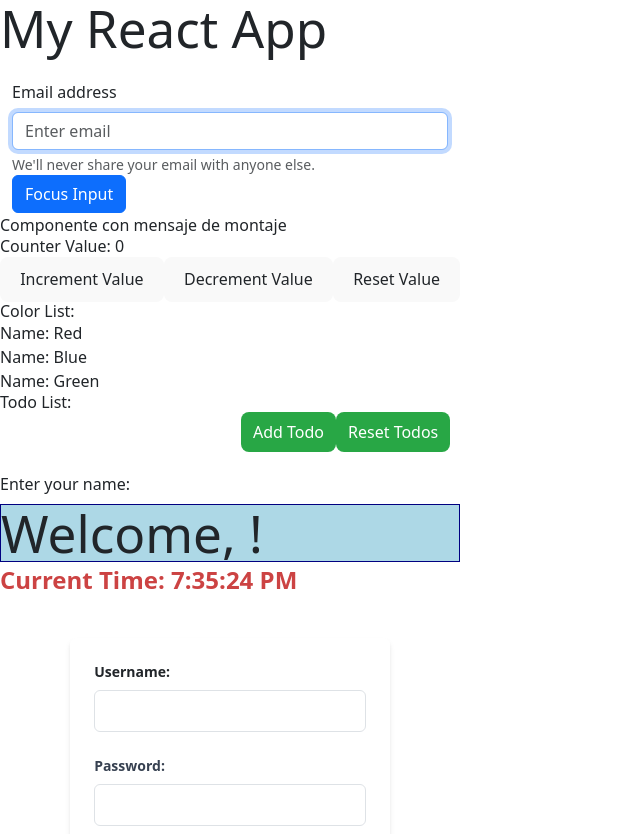
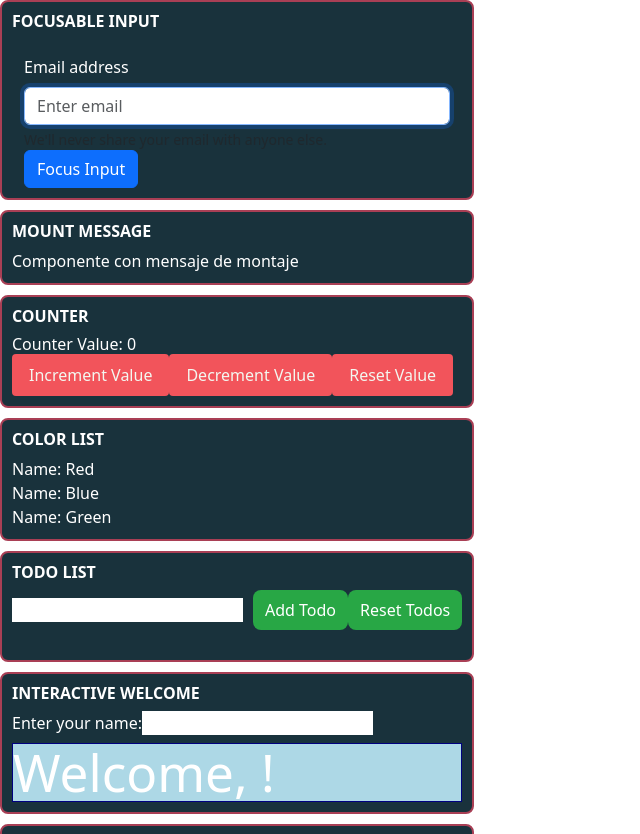
Before and after one commit to Sarkix/Develhope-React-40, a React (Vite) app: page / in a window 1280 px wide. Shown: the top 834 px of the page, without its empty margins (0-640 px from the left). Built offline with nearby package versions, Linux system fonts and the light colour scheme.

Commit message:
Implement Component Composition: Created Container component with collapsible behavior.

```diff
--- a/src/App.jsx
+++ b/src/App.jsx
@@ -1,4 +1,4 @@
-import React, { StrictMode } from "react";
+import React from "react";
 import FocusableInput from "./FocusableInput";
 import MountMessage from "./MountMessage";
 import Counter from "./Counter";
@@ -7,6 +7,7 @@ import TodoList from "./TodoList";
 import InteractiveWelcome from "./InteractiveWelcome";
 import Clock from "./Clock";
 import UncontrolledLogin from "./UncontrolledLogin";
+import Container from "./Container";
 import "bootstrap/dist/css/bootstrap.min.css";
 
 function App() {
@@ -18,19 +19,37 @@ function App() {
 
     return (
         <div>
-            <h1>My React App</h1>
+            <Container title="Focusable Input">
                 <FocusableInput />
-            <StrictMode>
+            </Container>
+
+            <Container title="Mount Message">
                 <MountMessage />
-            </StrictMode>
+            </Container>
+
+            <Container title="Counter">
                 <Counter initialVal={0} incrementAmount={1} />
-            <h2>Color List:</h2>
+            </Container>
+
+            <Container title="Color List">
                 <Colors ColorArray={colorArray} />
-            <h2>Todo List:</h2>
+            </Container>
+
+            <Container title="Todo List">
                 <TodoList />
+            </Container>
+
+            <Container title="Interactive Welcome">
                 <InteractiveWelcome />
+            </Container>
+
+            <Container title="Clock">
                 <Clock />
+            </Container>
+
+            <Container title="Uncontrolled Login">
                 <UncontrolledLogin />
+            </Container>
         </div>
     );
 }
--- /dev/null
+++ b/src/Container.jsx
@@ -0,0 +1,37 @@
+import React, { useState } from "react";
+
+function Container({ title, children }) {
+    const [collapsed, setCollapsed] = useState(false);
+
+    const handleToggleCollapse = () => {
+        setCollapsed(!collapsed);
+    };
+
+    return (
+        <div
+            style={{
+                backgroundColor: "#19323C",
+                color: "#fff",
+                border: "2px solid #A93F55",
+                borderRadius: "8px",
+                padding: "10px",
+                marginBottom: "10px",
+            }}
+        >
+            <h2
+                onClick={handleToggleCollapse}
+                className="mb-2"
+                style={{
+                    cursor: "pointer",
+                    textTransform: "uppercase",
+                    fontWeight: "bold",
+                }}
+            >
+                {title}
+            </h2>
+            {!collapsed && children}
+        </div>
+    );
+}
+
+export default Container;
--- a/src/Counter.jsx
+++ b/src/Counter.jsx
@@ -37,9 +37,42 @@ function Counter({ initialVal, incrementAmount }) {
     return (
         <div>
             <CounterDisplay counter={counter} />
-            <button onClick={handleIncrement}>Increment Value</button>
-            <button onClick={handleDecrement}>Decrement Value</button>
-            <button onClick={handleReset}>Reset Value</button>
+            <button
+                onClick={handleIncrement}
+                style={{
+                    backgroundColor: "#F2545B",
+                    color: "#F3F7F0",
+                    padding: "8px 16px",
+                    borderRadius: "4px",
+                    cursor: "pointer",
+                }}
+            >
+                Increment Value
+            </button>
+            <button
+                onClick={handleDecrement}
+                style={{
+                    backgroundColor: "#F2545B",
+                    color: "#F3F7F0",
+                    padding: "8px 16px",
+                    borderRadius: "4px",
+                    cursor: "pointer",
+                }}
+            >
+                Decrement Value
+            </button>
+            <button
+                onClick={handleReset}
+                style={{
+                    backgroundColor: "#F2545B",
+                    color: "#F3F7F0",
+                    padding: "8px 16px",
+                    borderRadius: "4px",
+                    cursor: "pointer",
+                }}
+            >
+                Reset Value
+            </button>
         </div>
     );
 }
```
Lines whose indentation alone changed are shown as unchanged.
